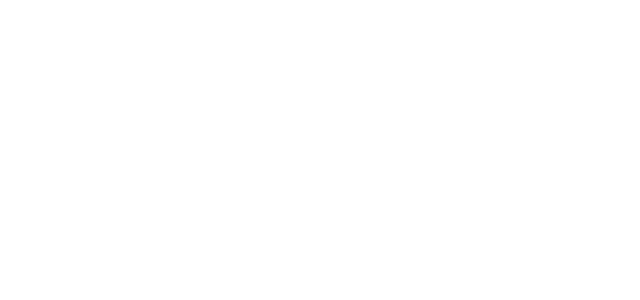
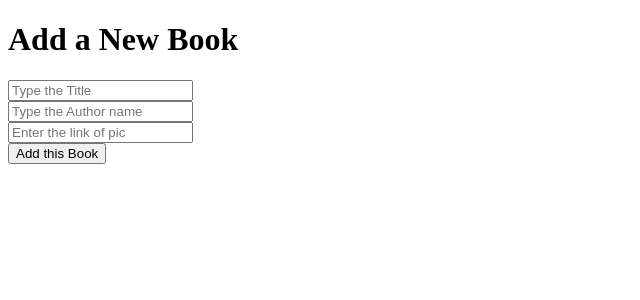
Before and after one commit to anjana-madushan/Bookshelf, a React (Create React App) app in the folder frontend/: page /add_Book in a window 1280 px wide. Before the commit this address had no page. Shown: the top 300 px of the page, without its empty margins (0-640 px from the left). Built offline with nearby package versions, Linux system fonts and the light colour scheme.

Commit message:
completed adding form

```diff
--- a/frontend/src/App.js
+++ b/frontend/src/App.js
@@ -1,13 +1,14 @@
 import React from "react";
 import {BrowserRouter, Route, Routes} from 'react-router-dom'
 import Home from './pages/home.jsx';
-
+import AddBook from "./pages/addBook.jsx";
 
 function App() {
   return (
     <BrowserRouter>
       <Routes>
         <Route path='/' element={<Home />} />
+        <Route path='/add_Book' element={<AddBook />} />
       </Routes>
     </BrowserRouter>
   );
--- a/frontend/src/components/books.jsx
+++ b/frontend/src/components/books.jsx
@@ -1,4 +1,5 @@
 import React from 'react';
+import {Link} from 'react-router-dom'
 
 const Books = ({ books }) => {
   return (
@@ -7,12 +8,16 @@
 
             books.map((book) => (
               <div key={book.id}>
+                <img src={book.coverPic} alt='' />
                 <h1>{book.title}</h1>
-                <h1>{book.author}</h1>
-                <img src={book.coverPic} alt='' />
+                <h1>{book.description}</h1>
+                <button>Update</button>
+                <button>Delete</button>
               </div>
             ))
       ) : (<p>There are not any books here!</p>)}
+
+      <button><Link to='/add_Book'>Add New Book</Link></button>
     </div>
   );
 };
--- /dev/null
+++ b/frontend/src/components/form.jsx
@@ -0,0 +1,22 @@
+import React from 'react'
+
+const Form = ({book, handleChange, handleSubmit}) => {
+
+
+  return (
+    <div>
+      <h1>Add a New Book</h1>
+      <form>
+      <input type='text' value={book.title}  placeholder='Type the Title' name='title' onChange={handleChange} required/>
+      <br/>
+      <input type='text' value={book.description} placeholder='Type the Author name' name='description' onChange={handleChange} required/>
+      <br/>
+      <input type='text' value={book.coverPic} placeholder='Enter the link of pic' name='coverPic' onChange={handleChange} required/>
+      <br/>
+      <button onClick={handleSubmit}>Add this Book</button>
+      </form>
+    </div>
+  )
+}
+
+export default Form
--- a/frontend/src/pages/addBook.jsx
+++ b/frontend/src/pages/addBook.jsx
@@ -0,0 +1,39 @@
+import React, { useState } from 'react'
+import axios from 'axios'
+import Form from '../components/form'
+import { useNavigate } from 'react-router-dom'
+
+const AddBook = () => {
+
+  const [book, setBook] = useState({
+    title:'',
+    description:'',
+    coverPic:''
+  })
+
+  const navigate = useNavigate();
+
+  const handleSubmit = async(e)=>{
+    e.preventDefault();
+    try{
+      await axios.post('http://localhost:5000/books/add', book)
+
+      console.log(book)
+      navigate("/")
+    }catch(err){
+      console.log(err)
+    }
+  }
+
+  const handleChange = (e) => {
+    setBook((prevState) => ({
+      ...prevState,
+      [e.target.name]: e.target.value,
+    }));
+  };
+  return (
+    <div><Form book={book} handleChange={handleChange} handleSubmit={handleSubmit}/></div>
+  )
+}
+
+export default AddBook
```
Also changed, not shown: 1 other file (tests, documents, lock files or other folders).
